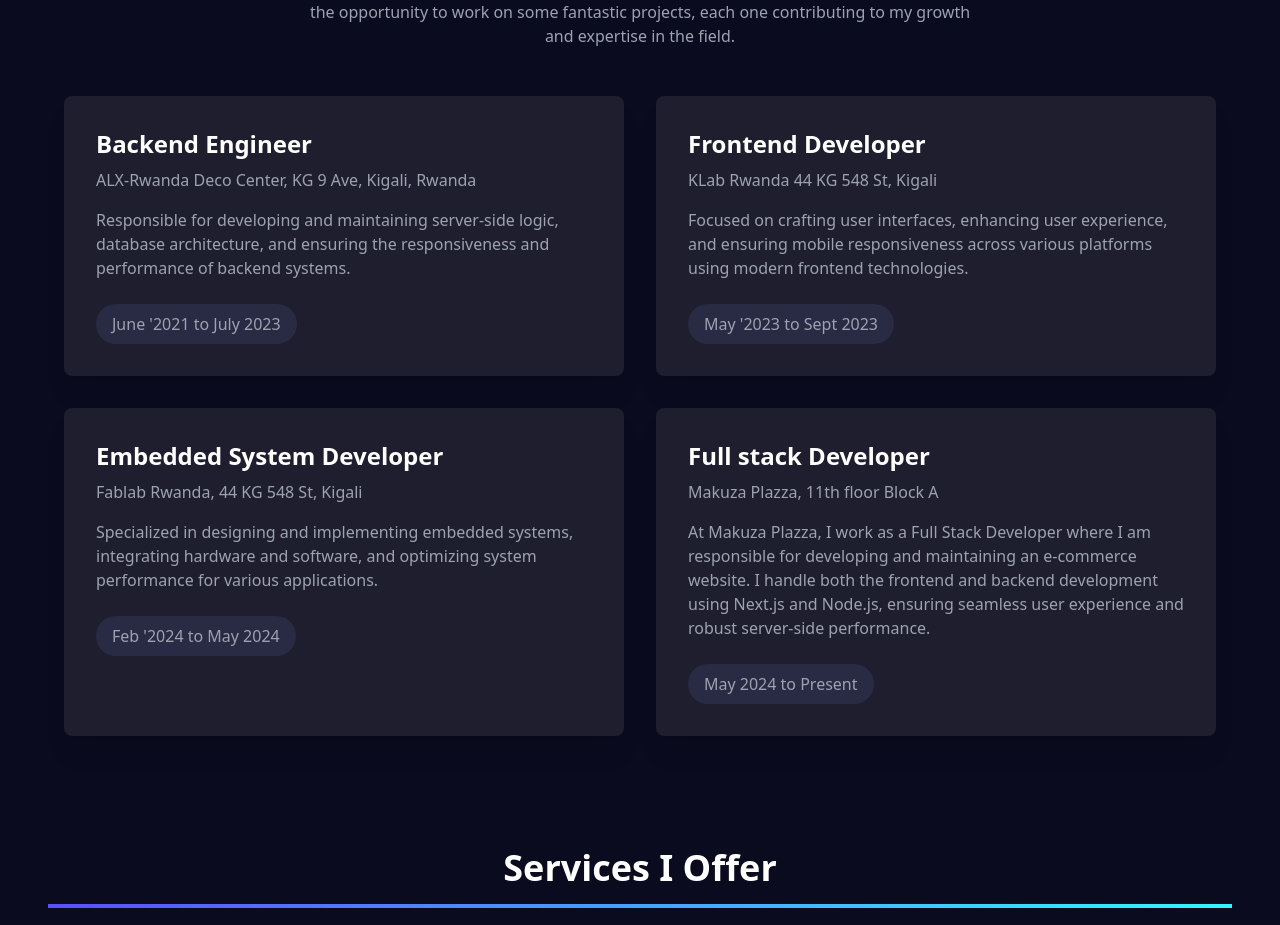
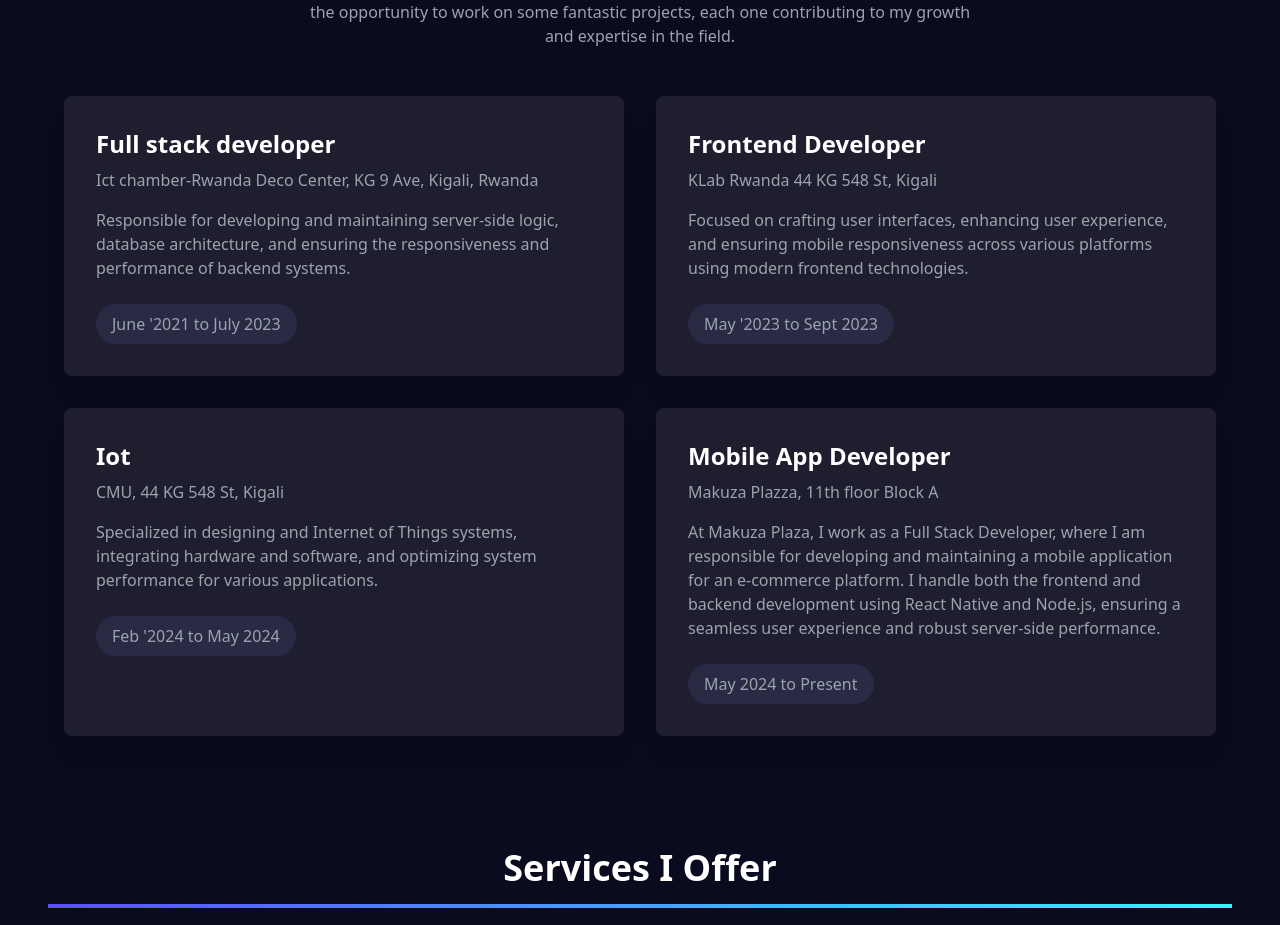
Before and after one commit to elisate/elisa.dev.portfolio, a React (Vite) app: page / in a window 1280 px wide. Shown: the part 1764-2689 px from the top of the page. Built offline with nearby package versions, Linux system fonts and the light colour scheme.

Commit message:
fix profile

```diff
--- a/src/pages/History.jsx
+++ b/src/pages/History.jsx
@@ -19,10 +19,10 @@ function History() {
       <div className="grid grid-cols-1 md:grid-cols-2 gap-8 px-6 md:px-10 lg:px-16">
         {/* Job Card 1 */}
         <div className="bg-[#1e1e2f] p-8 rounded-lg shadow-xl hover:shadow-2xl transition-shadow duration-300 animate-fade-in-up delay-4">
-          <h3 className="text-2xl font-bold mb-2">Backend Engineer</h3>
+          <h3 className="text-2xl font-bold mb-2">Full stack developer</h3>
           <p className="text-gray-400 mb-4">
             {" "}
-            ALX-Rwanda Deco Center, KG 9 Ave, Kigali, Rwanda
+            Ict chamber-Rwanda Deco Center, KG 9 Ave, Kigali, Rwanda
           </p>
           <p className="text-gray-400 mb-6">
             Responsible for developing and maintaining server-side logic,
@@ -31,7 +31,7 @@ function History() {
           </p>
           <div className="flex items-center">
             <span className="px-4 py-2 bg-[#292b45] text-gray-400 rounded-full">
-              June '2021 to  July 2023
+              June '2021 to July 2023
             </span>
           </div>
         </div>
@@ -51,46 +51,42 @@ function History() {
           <div className="flex items-center">
             <span className="px-4 py-2 bg-[#292b45] text-gray-400 rounded-full">
               May '2023 to Sept 2023
-
             </span>
           </div>
         </div>
 
         {/* Job Card 3 */}
         <div className="bg-[#1e1e2f] p-8 rounded-lg shadow-xl hover:shadow-2xl transition-shadow duration-300 animate-fade-in-up delay-8">
-          <h3 className="text-2xl font-bold mb-2">Embedded System Developer</h3>
-          <p className="text-gray-400 mb-4">
-            Fablab Rwanda, 44 KG 548 St, Kigali
-          </p>
+          <h3 className="text-2xl font-bold mb-2">Iot</h3>
+          <p className="text-gray-400 mb-4">CMU, 44 KG 548 St, Kigali</p>
           <p className="text-gray-400 mb-6">
-            Specialized in designing and implementing embedded systems,
-            integrating hardware and software, and optimizing system performance
-            for various applications.
+            Specialized in designing and Internet of Things systems, integrating
+            hardware and software, and optimizing system performance for various
+            applications.
           </p>
           <div className="flex items-center">
             <span className="px-4 py-2 bg-[#292b45] text-gray-400 rounded-full">
               Feb '2024 to May 2024
-
             </span>
           </div>
         </div>
 
         {/* Job Card 4 */}
         <div className="bg-[#1e1e2f] p-8 rounded-lg shadow-xl hover:shadow-2xl transition-shadow duration-300 animate-fade-in-up delay-10">
-          <h3 className="text-2xl font-bold mb-2">Full stack Developer</h3>
+          <h3 className="text-2xl font-bold mb-2">Mobile App Developer</h3>
           <p className="text-gray-400 mb-4">
             Makuza Plazza, 11th floor Block A
           </p>
           <p className="text-gray-400 mb-6">
-            At Makuza Plazza, I work as a Full Stack Developer where I am
-            responsible for developing and maintaining an e-commerce website. I
-            handle both the frontend and backend development using Next.js and
-            Node.js, ensuring seamless user experience and robust server-side
-            performance.
+            At Makuza Plaza, I work as a Full Stack Developer, where I am
+            responsible for developing and maintaining a mobile application for
+            an e-commerce platform. I handle both the frontend and backend
+            development using React Native and Node.js, ensuring a seamless user
+            experience and robust server-side performance.
           </p>
           <div className="flex items-center">
             <span className="px-4 py-2 bg-[#292b45] text-gray-400 rounded-full">
-              May 2024  to Present
+              May 2024 to Present
             </span>
           </div>
         </div>
--- a/src/pages/Login.jsx
+++ b/src/pages/Login.jsx
@@ -27,7 +27,7 @@ function Login() {
       formData.append("password", password);
 
       const res = await axios.post(
-        "https://elis-dev-backend.onrender.com/user/login",
+        "http://localhost:5000/user/login",
         formData,
         {
           headers: {
--- a/src/pages/Profile.jsx
+++ b/src/pages/Profile.jsx
@@ -7,7 +7,8 @@ function Profile({ handleprofile }) {
     let username = userToken?.user?.lastname;
     let usernames = userToken?.user?.firstname;
     let email = userToken?.user?.email;
-    let role = userToken?.user?.role;
+  let role = userToken?.user?.role;
+
   function Logout() {
     localStorage.removeItem("userToken");
     window.location.href = "/";
--- a/src/pages/SignUp.jsx
+++ b/src/pages/SignUp.jsx
@@ -28,7 +28,7 @@ function SignUp() {
     try {
       setLoading(true); // Set loading to true when request starts
       const res = await axios.post(
-        `https://elis-dev-backend.onrender.com/user/register`,
+        `http://localhost:5000/user/register`,
         formData,
         {
           headers: {
--- a/src/pages/Status_loged.jsx
+++ b/src/pages/Status_loged.jsx
@@ -13,7 +13,7 @@ const Status_loged = () => {
   let userToken = JSON.parse(localStorage.getItem("userToken"));
   let username = userToken?.user?.lastname;
   let role = userToken?.user?.role;
-
+console.log('kkkkkkkkkkkkkkkkkkkkkkkkk',role)
   if (role === undefined) {
     return (
       <div className="flex md:hidden lg:flex items-center">
```
